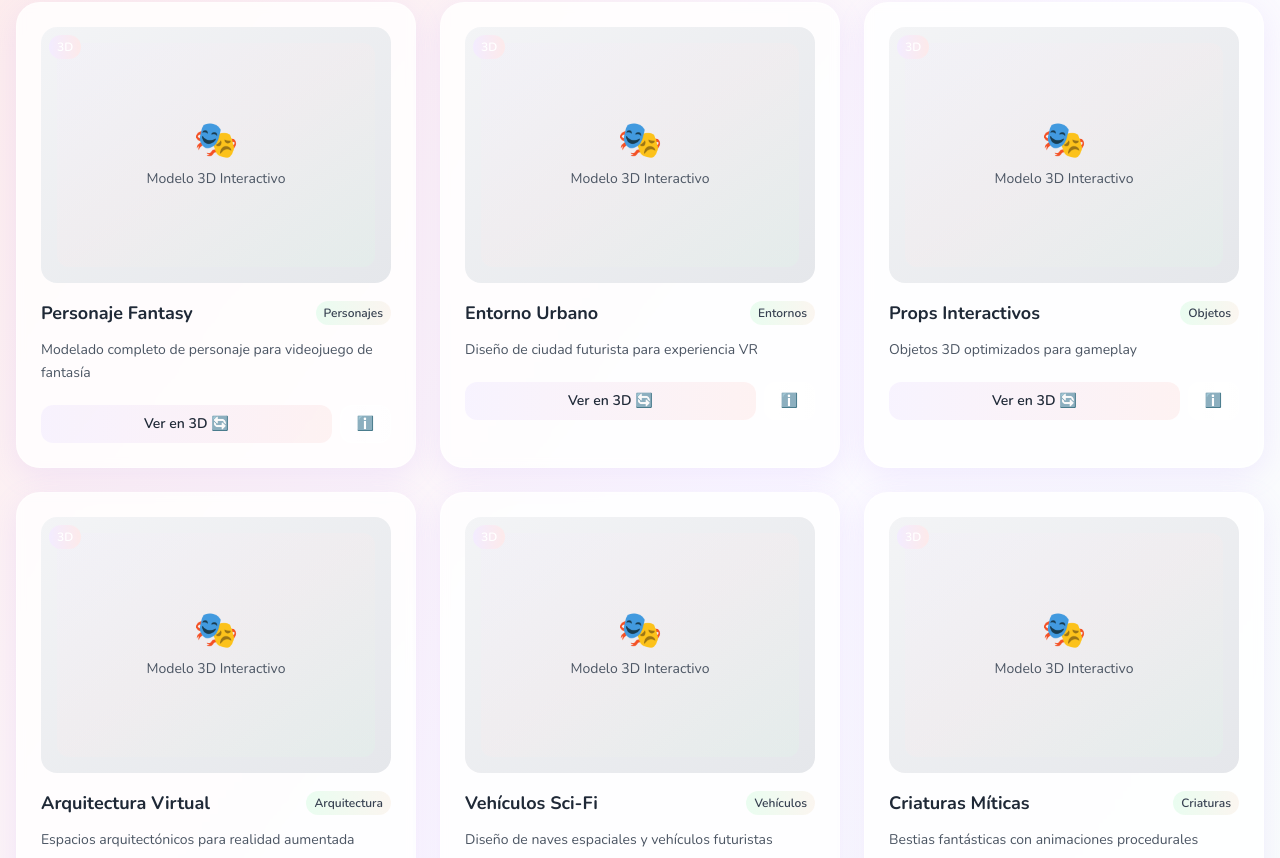
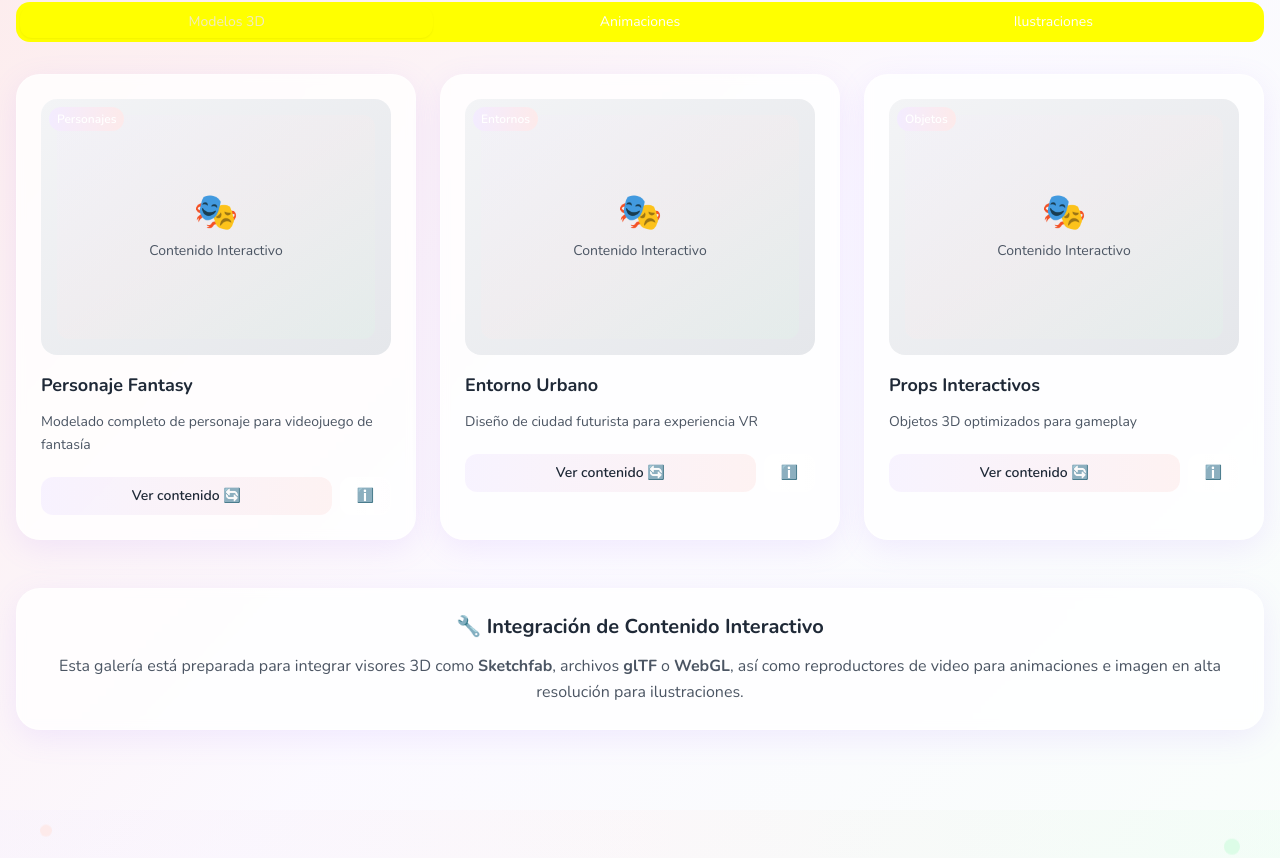
Before and after one commit to Junonia-Wren/paola-inmersive-worlds, a React (Vite) app: page /galeria in a window 1280 px wide. Shown: the part 262-1120 px from the top of the page. Built offline with nearby package versions, Linux system fonts and the light colour scheme.

Commit message:
Refactor: Project and Gallery sections
Divide projects into estancia, personal, and academic categories. Divide gallery into 3D models, animations, and illustrations.

```diff
--- a/src/components/Gallery3DSection.tsx
+++ b/src/components/Gallery3DSection.tsx
@@ -1,6 +1,8 @@
+
+import { Tabs, TabsContent, TabsList, TabsTrigger } from "@/components/ui/tabs";
 
 const Gallery3DSection = () => {
-  const models = [
+  const models3D = [
     {
       title: "Personaje Fantasy",
       description: "Modelado completo de personaje para videojuego de fantasía",
@@ -15,23 +17,79 @@ const Gallery3DSection = () => {
       title: "Props Interactivos",
       description: "Objetos 3D optimizados para gameplay",
       category: "Objetos"
+    }
+  ];
+
+  const animations = [
+    {
+      title: "Animación de Personaje",
+      description: "Ciclos de animación para personajes de videojuego",
+      category: "Personajes"
     },
     {
-      title: "Arquitectura Virtual",
-      description: "Espacios arquitectónicos para realidad aumentada",
-      category: "Arquitectura"
+      title: "Efectos Visuales",
+      description: "Animaciones de partículas y efectos especiales",
+      category: "VFX"
+    }
+  ];
+
+  const illustrations = [
+    {
+      title: "Concept Art",
+      description: "Ilustraciones conceptuales para proyectos de juegos",
+      category: "Conceptos"
     },
     {
-      title: "Vehículos Sci-Fi",
-      description: "Diseño de naves espaciales y vehículos futuristas",
-      category: "Vehículos"
-    },
-    {
-      title: "Criaturas Míticas",
-      description: "Bestias fantásticas con animaciones procedurales",
-      category: "Criaturas"
+      title: "Interface Design",
+      description: "Diseño de interfaces para aplicaciones VR/AR",
+      category: "UI/UX"
     }
   ];
+
+  const renderGalleryItems = (items: typeof models3D) => (
+    <div className="grid sm:grid-cols-2 lg:grid-cols-3 gap-6">
+      {items.map((item, index) => (
+        <div
+          key={index}
+          className="cute-card p-6 hover:scale-105 transition-all duration-300 group cursor-pointer"
+        >
+          <div className="h-64 bg-gradient-to-br from-gray-100 to-gray-200 rounded-2xl mb-4 flex items-center justify-center relative overflow-hidden">
+            <div className="absolute inset-4 bg-gradient-to-br from-pastel-purple/20 via-pastel-pink/20 to-pastel-green/20 rounded-xl flex items-center justify-center">
+              <div className="text-center">
+                <div className="text-4xl mb-2">🎭</div>
+                <div className="text-sm text-gray-600 font-medium">Contenido Interactivo</div>
+              </div>
+            </div>
+
+            <div className="absolute bottom-2 right-2 bg-white/80 rounded-full p-2 opacity-0 group-hover:opacity-100 transition-opacity">
+              <div className="w-8 h-8 border-2 border-dashed border-gray-400 rounded-full animate-spin"></div>
+            </div>
+
+            <div className="absolute top-2 left-2 bg-gradient-to-r from-pastel-purple to-pastel-pink text-white text-xs px-2 py-1 rounded-full font-semibold">
+              {item.category}
+            </div>
+          </div>
+
+          <div className="space-y-3">
+            <div className="flex items-center justify-between">
+              <h3 className="text-lg font-bold text-gray-800">{item.title}</h3>
+            </div>
+
+            <p className="text-gray-600 text-sm leading-relaxed">{item.description}</p>
+
+            <div className="flex gap-2 pt-2">
+              <button className="flex-1 bg-gradient-to-r from-pastel-purple/60 to-pastel-pink/60 text-gray-800 font-semibold py-2 text-sm rounded-xl hover:shadow-md transition-all duration-300">
+                Ver contenido 🔄
+              </button>
+              <button className="bg-gradient-to-r from-white/60 to-white/40 border border-white/50 text-gray-700 font-semibold py-2 px-4 text-sm rounded-xl hover:shadow-md transition-all duration-300">
+                ℹ️
+              </button>
+            </div>
+          </div>
+        </div>
+      ))}
+    </div>
+  );
 
   return (
     <section id="galeria" className="py-20 relative">
@@ -47,62 +105,33 @@ const Gallery3DSection = () => {
         </div>
 
         <div className="max-w-7xl mx-auto">
-          <div className="grid sm:grid-cols-2 lg:grid-cols-3 gap-6">
-            {models.map((model, index) => (
-              <div
-                key={index}
-                className="cute-card p-6 hover:scale-105 transition-all duration-300 group cursor-pointer"
-              >
-                <div className="h-64 bg-gradient-to-br from-gray-100 to-gray-200 rounded-2xl mb-4 flex items-center justify-center relative overflow-hidden">
-                  {/* Simulación de visor 3D */}
-                  <div className="absolute inset-4 bg-gradient-to-br from-pastel-purple/20 via-pastel-pink/20 to-pastel-green/20 rounded-xl flex items-center justify-center">
-                    <div className="text-center">
-                      <div className="text-4xl mb-2">🎭</div>
-                      <div className="text-sm text-gray-600 font-medium">Modelo 3D Interactivo</div>
-                    </div>
-                  </div>
+          <Tabs defaultValue="modelos3d" className="w-full">
+            <TabsList className="grid w-full grid-cols-3 mb-8">
+              <TabsTrigger value="modelos3d">Modelos 3D</TabsTrigger>
+              <TabsTrigger value="animaciones">Animaciones</TabsTrigger>
+              <TabsTrigger value="ilustraciones">Ilustraciones</TabsTrigger>
+            </TabsList>
 
-                  {/* Controles de rotación simulados */}
-                  <div className="absolute bottom-2 right-2 bg-white/80 rounded-full p-2 opacity-0 group-hover:opacity-100 transition-opacity">
-                    <div className="w-8 h-8 border-2 border-dashed border-gray-400 rounded-full animate-spin"></div>
-                  </div>
+            <TabsContent value="modelos3d" className="space-y-8">
+              {renderGalleryItems(models3D)}
+            </TabsContent>
 
-                  {/* Indicador de interactividad */}
-                  <div className="absolute top-2 left-2 bg-gradient-to-r from-pastel-purple to-pastel-pink text-white text-xs px-2 py-1 rounded-full font-semibold">
-                    3D
-                  </div>
-                </div>
+            <TabsContent value="animaciones" className="space-y-8">
+              {renderGalleryItems(animations)}
+            </TabsContent>
 
-                <div className="space-y-3">
-                  <div className="flex items-center justify-between">
-                    <h3 className="text-lg font-bold text-gray-800">{model.title}</h3>
-                    <span className="bg-gradient-to-r from-pastel-green/60 to-pastel-beige/60 text-xs px-2 py-1 rounded-full font-semibold text-gray-700">
-                      {model.category}
-                    </span>
-                  </div>
-
-                  <p className="text-gray-600 text-sm leading-relaxed">{model.description}</p>
-
-                  <div className="flex gap-2 pt-2">
-                    <button className="flex-1 bg-gradient-to-r from-pastel-purple/60 to-pastel-pink/60 text-gray-800 font-semibold py-2 text-sm rounded-xl hover:shadow-md transition-all duration-300">
-                      Ver en 3D 🔄
-                    </button>
-                    <button className="bg-gradient-to-r from-white/60 to-white/40 border border-white/50 text-gray-700 font-semibold py-2 px-4 text-sm rounded-xl hover:shadow-md transition-all duration-300">
-                      ℹ️
-                    </button>
-                  </div>
-                </div>
-              </div>
-            ))}
-          </div>
+            <TabsContent value="ilustraciones" className="space-y-8">
+              {renderGalleryItems(illustrations)}
+            </TabsContent>
+          </Tabs>
 
           {/* Nota sobre integración */}
           <div className="cute-card p-6 mt-12 text-center">
-            <h3 className="text-xl font-bold text-gray-800 mb-3">🔧 Integración de Visores 3D</h3>
+            <h3 className="text-xl font-bold text-gray-800 mb-3">🔧 Integración de Contenido Interactivo</h3>
             <p className="text-gray-600 leading-relaxed">
               Esta galería está preparada para integrar visores 3D como <strong>Sketchfab</strong>,
-              archivos <strong>glTF</strong> o <strong>WebGL</strong>. Cada tarjeta puede mostrar
-              modelos interactivos que los usuarios pueden rotar, hacer zoom y explorar en tiempo real.
+              archivos <strong>glTF</strong> o <strong>WebGL</strong>, así como reproductores de video para animaciones
+              e imagen en alta resolución para ilustraciones.
             </p>
           </div>
         </div>
--- a/src/components/ProjectsSection.tsx
+++ b/src/components/ProjectsSection.tsx
@@ -1,20 +1,18 @@
+
+import { Tabs, TabsContent, TabsList, TabsTrigger } from "@/components/ui/tabs";
 
 const ProjectsSection = () => {
-  const projects = [
-    {
-      title: "🎮 Diseño de modelos 3D para videojuego",
-      description: "Modelado y texturización de assets 3D para videojuego desarrollado en Unity 3D, incluyendo personajes, objetos interactivos y elementos del entorno.",
-      tech: ["Unity 3D", "Blender", "Substance Painter"],
-      color: "from-pastel-pink to-pastel-purple",
-      embedCode: "// Aquí iría el iframe de Sketchfab o visor WebGL"
-    },
+  const estadiaProjects = [
     {
       title: "🕹️ Estadías en Model Pro",
       description: "Desarrollo de entornos virtuales inmersivos para videojuegos, creando espacios interactivos y atmosféricos que mejoran la experiencia del usuario.",
       tech: ["Unreal Engine", "3DS Max", "Adobe Creative Suite"],
       color: "from-pastel-purple to-pastel-green",
       embedCode: "// Aquí iría el iframe de modelo 3D interactivo"
-    },
+    }
+  ];
+
+  const personalProjects = [
     {
       title: "📱 App de RV y RA",
       description: "Diseño y desarrollo de aplicación móvil con funcionalidades de Realidad Virtual y Realidad Aumentada, enfocada en experiencias educativas inmersivas.",
@@ -24,20 +22,17 @@ const ProjectsSection = () => {
     }
   ];
 
-  return (
-    <section id="proyectos" className="py-20 relative">
-      <div className="container mx-auto px-4">
-        <div className="text-center mb-16">
-          <h2 className="text-4xl md:text-5xl font-bold mb-4 bg-gradient-to-r from-purple-600 to-green-500 bg-clip-text text-transparent">
-            🧁 Proyectos
-          </h2>
-          <div className="w-24 h-1 bg-gradient-to-r from-pastel-purple to-pastel-green rounded-full mx-auto"></div>
-          <p className="text-lg text-gray-600 mt-6 max-w-2xl mx-auto">
-            Explora mis creaciones en el mundo de las experiencias inmersivas y el diseño 3D
-          </p>
-        </div>
+  const academicProjects = [
+    {
+      title: "🎮 Diseño de modelos 3D para videojuego",
+      description: "Modelado y texturización de assets 3D para videojuego desarrollado en Unity 3D, incluyendo personajes, objetos interactivos y elementos del entorno.",
+      tech: ["Unity 3D", "Blender", "Substance Painter"],
+      color: "from-pastel-pink to-pastel-purple",
+      embedCode: "// Aquí iría el iframe de Sketchfab o visor WebGL"
+    }
+  ];
 
-        <div className="max-w-7xl mx-auto">
+  const renderProjects = (projects: typeof estadiaProjects) => (
     <div className="grid md:grid-cols-2 lg:grid-cols-3 gap-8">
       {projects.map((project, index) => (
         <div
@@ -50,7 +45,6 @@ const ProjectsSection = () => {
               <p className="text-sm opacity-90">Vista previa 3D</p>
             </div>
 
-                  {/* Placeholder para el visor 3D */}
             <div className="absolute inset-0 bg-black/20 backdrop-blur-sm flex items-center justify-center opacity-0 group-hover:opacity-100 transition-opacity duration-300">
               <button className="bg-white/90 text-gray-800 px-4 py-2 rounded-full font-semibold text-sm hover:bg-white transition-colors">
                 Ver modelo 3D ✨
@@ -78,6 +72,41 @@ const ProjectsSection = () => {
         </div>
       ))}
     </div>
+  );
+
+  return (
+    <section id="proyectos" className="py-20 relative">
+      <div className="container mx-auto px-4">
+        <div className="text-center mb-16">
+          <h2 className="text-4xl md:text-5xl font-bold mb-4 bg-gradient-to-r from-purple-600 to-green-500 bg-clip-text text-transparent">
+            🧁 Proyectos
+          </h2>
+          <div className="w-24 h-1 bg-gradient-to-r from-pastel-purple to-pastel-green rounded-full mx-auto"></div>
+          <p className="text-lg text-gray-600 mt-6 max-w-2xl mx-auto">
+            Explora mis creaciones en el mundo de las experiencias inmersivas y el diseño 3D
+          </p>
+        </div>
+
+        <div className="max-w-7xl mx-auto">
+          <Tabs defaultValue="estadia" className="w-full">
+            <TabsList className="grid w-full grid-cols-3 mb-8">
+              <TabsTrigger value="estadia">Estadía</TabsTrigger>
+              <TabsTrigger value="personales">Personales</TabsTrigger>
+              <TabsTrigger value="academicos">Académicos</TabsTrigger>
+            </TabsList>
+
+            <TabsContent value="estadia" className="space-y-8">
+              {renderProjects(estadiaProjects)}
+            </TabsContent>
+
+            <TabsContent value="personales" className="space-y-8">
+              {renderProjects(personalProjects)}
+            </TabsContent>
+
+            <TabsContent value="academicos" className="space-y-8">
+              {renderProjects(academicProjects)}
+            </TabsContent>
+          </Tabs>
         </div>
       </div>
     </section>
```
Lines whose indentation alone changed are shown as unchanged.
